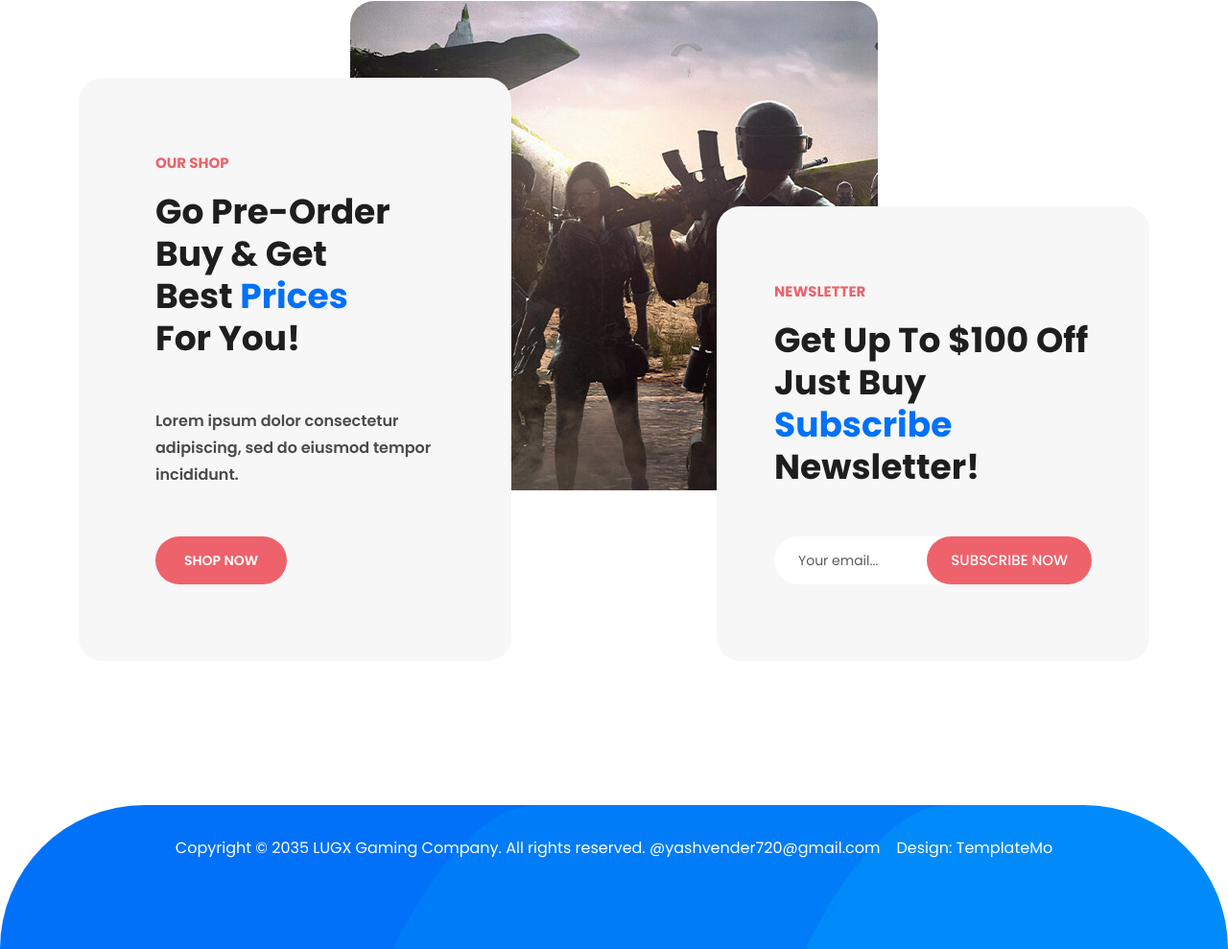
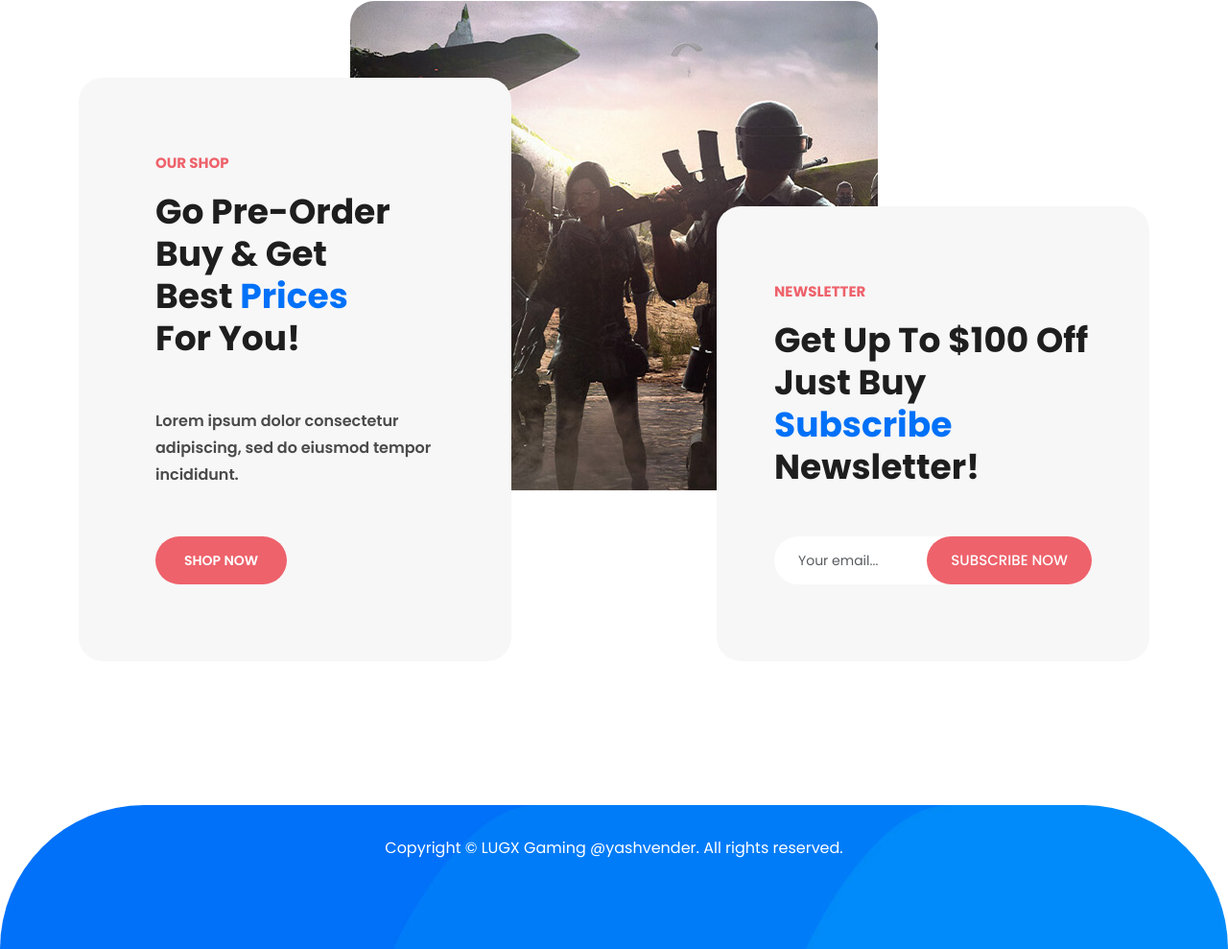
Before and after one commit to iamyashvendra/lugx-gaming, a plain HTML site: page index.html in a window 1280 px wide. Shown: the part 3064-4053 px from the top of the page at 96% size. Drawn offline with Linux system fonts and the light colour scheme.

Commit message:
update in html

```diff
--- a/index.html
+++ b/index.html
@@ -404,8 +404,7 @@ https://templatemo.com/tm-589-lugx-gaming
   <footer>
     <div class="container">
       <div class="col-lg-12">
-        <p>Copyright © 2035 LUGX Gaming Company. All rights reserved. @yashvender720@gmail.com &nbsp;&nbsp; <a rel="nofollow" href="https://templatemo.com" target="_blank">Design: TemplateMo</a></p>
-      </div>
+        <p>Copyright © LUGX Gaming @yashvender. All rights reserved.</p>
     </div>
   </footer>
 
```
Also changed, not shown: contact.html (+1 -2 lines), product-details.html (+1 -1 lines).
